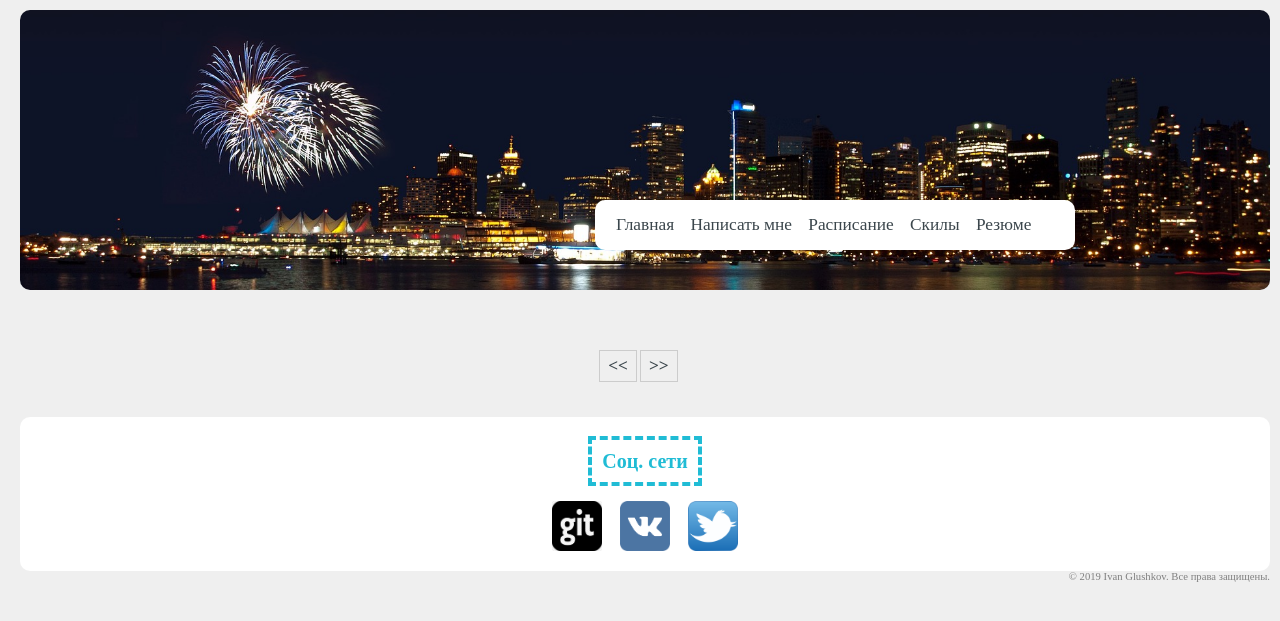
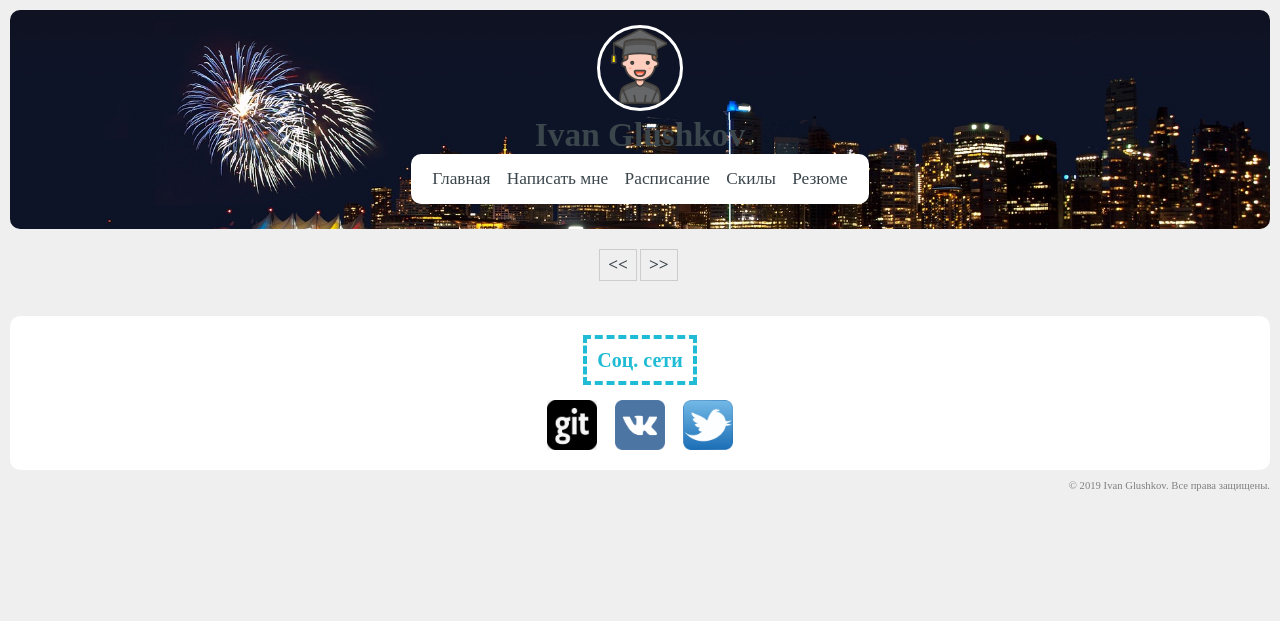
Before and after one commit to good-gis/blog, a PHP site: page / in a window 1280 px wide. Shown: the top 621 px of the page. Run offline with PHP 8.4, Linux system fonts and the light colour scheme; data that the repository does not hold is empty.

Commit message:
master normal

```diff
--- a/css/main.css
+++ b/css/main.css
@@ -31,40 +31,18 @@ p {
 .section {
 	background-color: #fff;
 	padding: 15px;
-	margin: 0;
-	margin-left: 10px;
+	margin-bottom: 10px;
 	border-radius: 10px;
-}
-.content {
-	width: 950px;
-	margin: auto;
-	display: flow-root;
-}
-.element0, .element1, .element2, .element3, .element4, .element5 {
-	width: 435px;
-	height: 200px;
-	float: left;
-	overflow: hidden;
-	margin: 10px 5px;
-}
-.element0:hover, .element1:hover, .element2:hover, .element3:hover, .element4:hover, .element5:hover {
-	cursor: pointer;
 }
 #header {
 	background-image: url("../images/ny.jpg");
 	background-size: cover;
-	height: 250px;
-	margin-bottom: 50px;
-	display: flex;
-	justify-content: flex-end;
 }
 #header img {
-	display: flex;
+	display: block;
 	width: 80px;
 	height: 80px;
-	margin: 0;
-	margin-left: 200px;
-	display: none;
+	margin: auto;
 }
 #header p {
 	font-size: 25pt;
@@ -73,12 +51,6 @@ p {
 	margin: 0;
 	font-weight: bold;
 	text-align: center;
-	display: none;
-}
-#buttom {
-	width: 450px;
-	margin-right: 180px;
-	margin-top: 150px;
 }
 .quote {
 	font-size: 12pt;
--- a/index.php
+++ b/index.php
@@ -1,13 +1,11 @@
 <!DOCTYPE html>
 <html lang="ru" xmlns="http://www.w3.org/1999/html">
 <head>
-    <title>Главная страница</title>
+    <title>Ivan Glushkov</title>
     <?php include_once "templates/connect_styles.php" ?>
     <?php include_once "db/config.php";
-    $connect = mysqli_connect(HOST, USER, PASS, DB);
-    if (!$connect) {
-        exit('Ошибка подключения к БД!');
-    }
+    $connect = mysqli_connect(HOST, USER,PASS, DB);
+    if (!$connect) exit('Ошибка подключения к БД!');
     /* изменение набора символов на utf8 */
     mysqli_set_charset($connect, "utf8")
     ?>
@@ -15,18 +13,18 @@
 
 <body>
 <?php include "templates/header.php" ?>
-<main class="content">
 <?php
+
 
 //пагинация расчёт!
 mysqli_query($connect, "SET NAMES 'uft8'");
 
-    if (isset ($_GET['page'])) {
+if (isset ($_GET['page']) ) {
     $page = $_GET['page'];
-    } else {
+}  else {
     $page = 1;
 }
-    $notesOnPage = 6;
+$notesOnPage = 2;
 $from = ($page - 1) * $notesOnPage;
 $request = "select * from articles ORDER BY id DESC limit $from,$notesOnPage";
 $Query = mysqli_query($connect, $request);
@@ -35,26 +33,21 @@
 // var_dump($data);
 
 //вывод новостей на странице
-    $I = 0;
-    while ($row = mysqli_fetch_assoc($Query)) { ?>
+
+while ($row = mysqli_fetch_assoc($Query) ) {?>
     <!-- Test section start -->
-
-        <div class="section <?php echo "element" . $I;
-        $I++; ?>")">
+    <div class="section">
         <h1><span><?php echo $row["title"]; ?></span></h1>
         <br>
         <p>
             <?php echo $row["content"]; ?>
         </p>
         <p class="quote"><?php echo $row["publicationDate"]; ?></p>
-
-        <form action="fullnotes.php" method="post">
-            <button> посмотреть полностью </button>
-        </form>
     </div>
     <!-- Test section end -->
+
 <?php } ?>
-</main>
+
 <div class="pagination">
     <?php
     //вывод указателей для перехода по страницам
@@ -71,12 +64,12 @@
         if ($page == 1) {
             echo "<li><a href=\"?page=1\"><<</a></li>";
         } else {
-            $prev = $page - 1;
+            $prev = $page-1;
             echo "<li><a href=\"?page=$prev\"><<</a></li>";
         }
         for ($i = 1; $i <= $pagesCount; $i++) {
             if ($page == $i) {
-                $class = ' class="active"';
+                $class=' class="active"';
             } else {
                 $class = '';
             }
```
Lines whose indentation alone changed are shown as unchanged.
